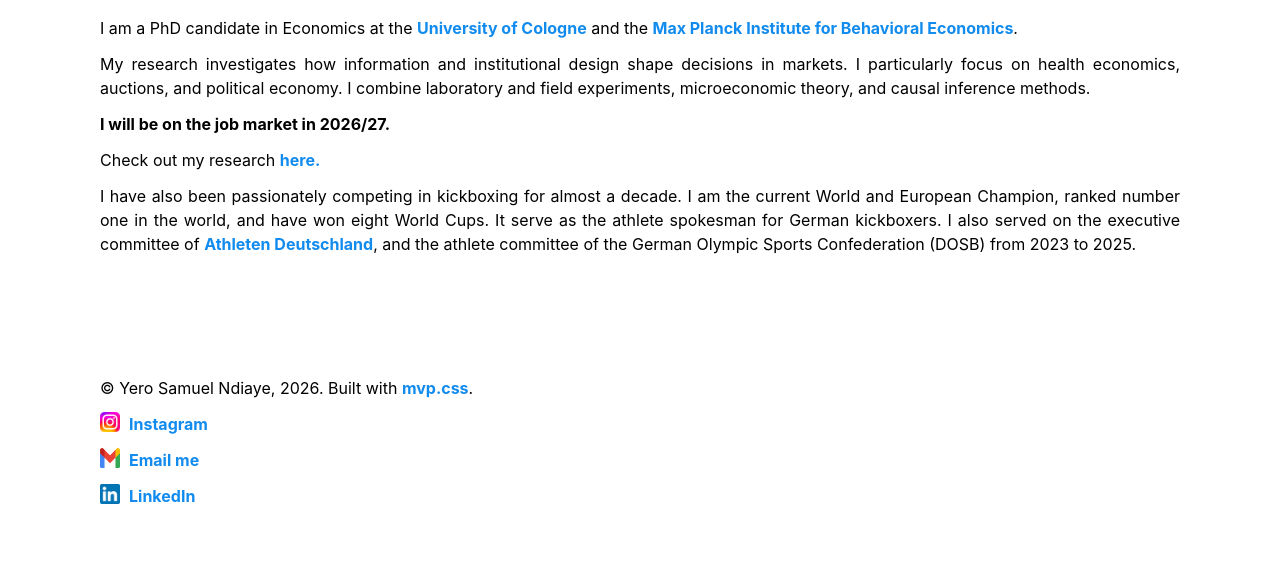
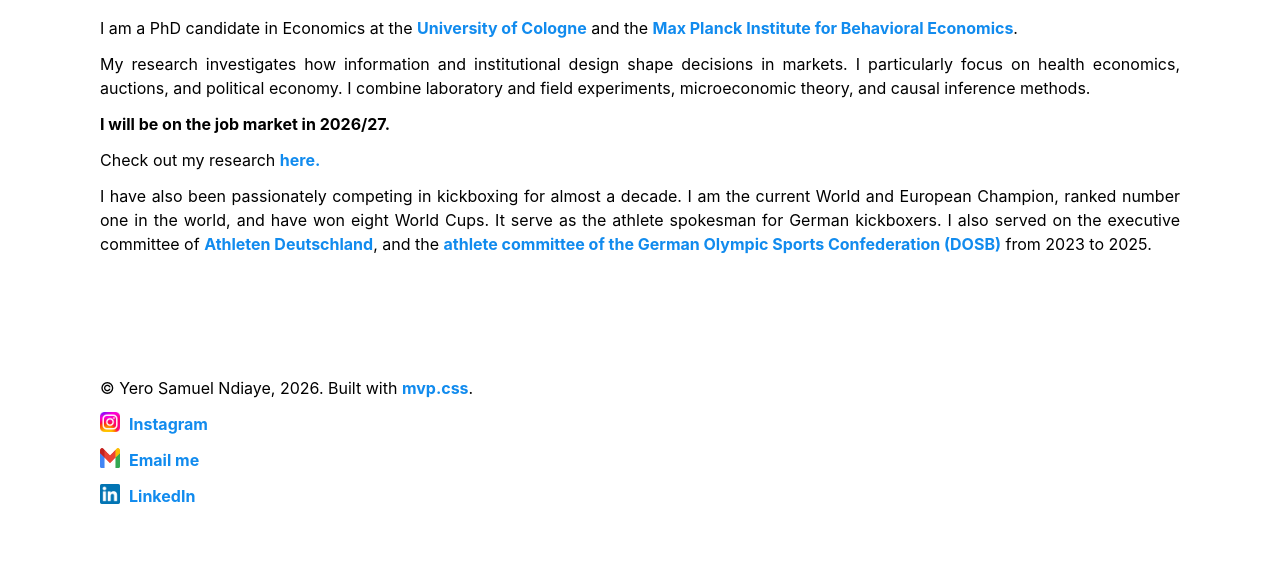
Before and after one commit to yerondiaye/yerondiaye.github.io, a Jekyll site: the page index.html, which Jekyll copies as it is, in a window 1280 px wide. Shown: the part 559-1127 px from the top of the page. Built offline with Jekyll 4.4.1, drawn with Linux system fonts in a browser that asks for light colours.

Commit message:
Update index.html

```diff
--- a/index.html
+++ b/index.html
@@ -40,7 +40,7 @@
 <p align="justify">My research investigates how information and institutional design shape decisions in markets. I particularly focus on health economics, auctions, and political economy. I combine laboratory and field experiments, microeconomic theory,  and causal inference methods. </p>
 <p align="justify"><b> I will be on the job market in 2026/27.</b></p>
 <p align="justify">Check out my research <a href="../research">here.</a></p>
-<p align="justify">I have also been passionately competing in kickboxing for almost a decade. I am the current World and European Champion, ranked number one in the world, and have won eight World Cups. It serve as the athlete spokesman for German kickboxers. I also served on the executive committee of <a href="https://athleten-deutschland.org/">Athleten Deutschland</a>, and the athlete committee of the German Olympic Sports Confederation (DOSB) from 2023 to 2025.</p>
+<p align="justify">I have also been passionately competing in kickboxing for almost a decade. I am the current World and European Champion, ranked number one in the world, and have won eight World Cups. It serve as the athlete spokesman for German kickboxers. I also served on the executive committee of <a href="https://athleten-deutschland.org/">Athleten Deutschland</a>, and the <a href="https://www.dosb.de/ueber-uns/gremien/athletenkommission">athlete committee of the German Olympic Sports Confederation (DOSB)</a> from 2023 to 2025.</p>
         </main>
 
 
```
